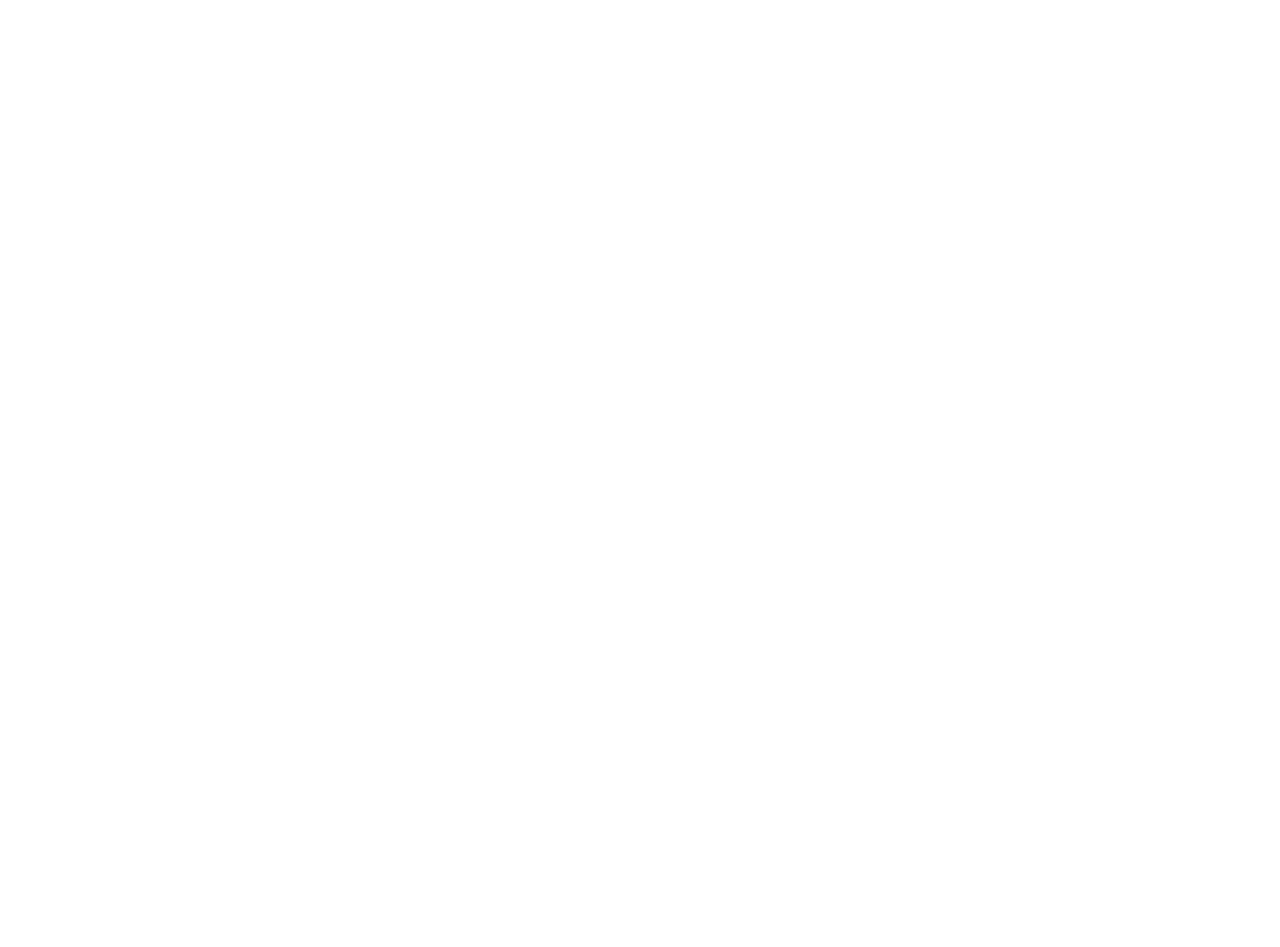
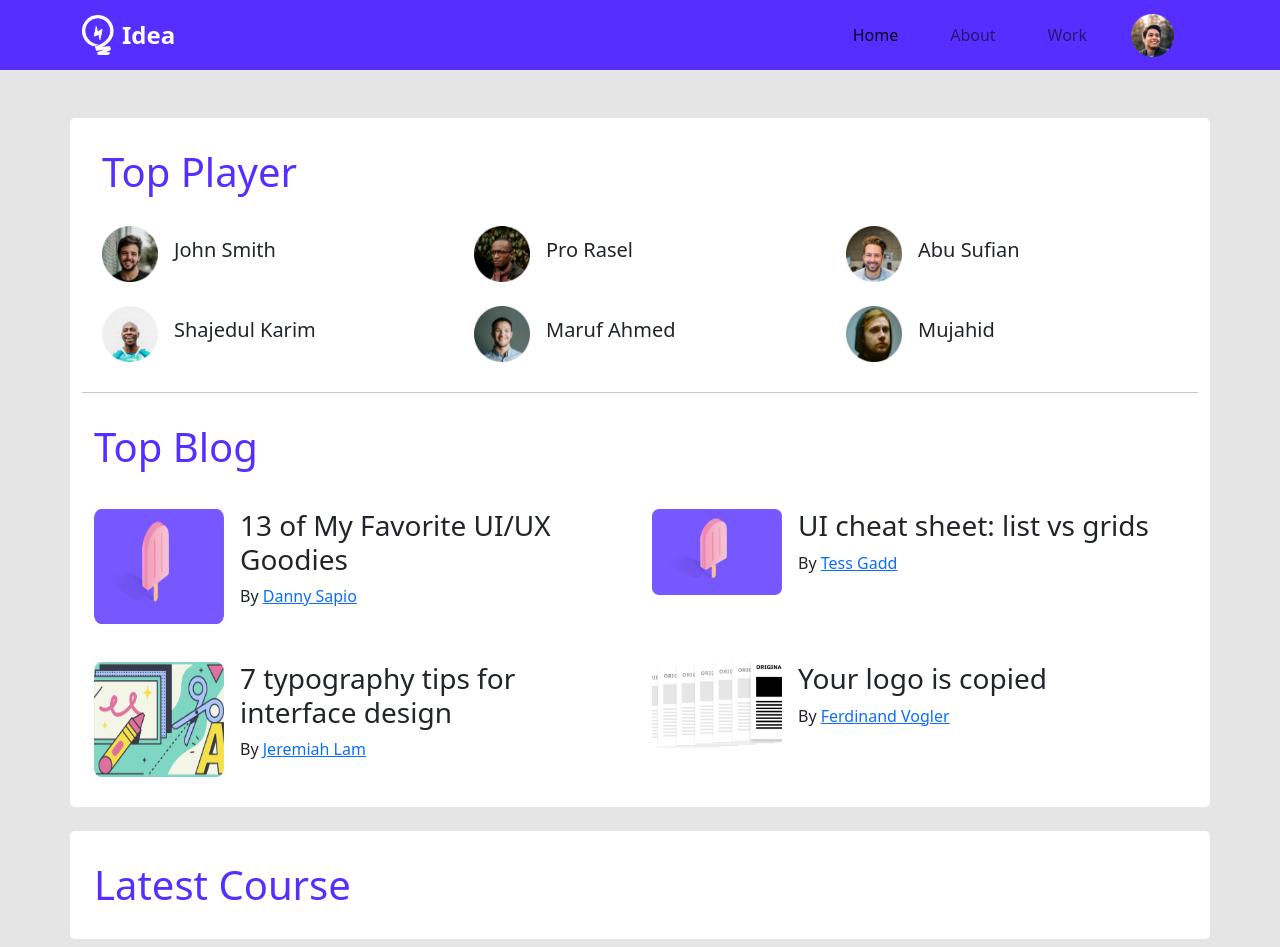
Before and after one commit to Naurozrashid/Leader-Board-Bootstrap, a plain HTML site: page index.html in a window 1280 px wide. Before the commit the page ends 800 px from the top, so only its background shows below. Drawn offline with Linux system fonts and the light colour scheme.

Commit message:
blogs add

```diff
--- /dev/null
+++ b/bootstrap-css/style.css
@@ -0,0 +1,37 @@
+body{
+    background-color: #E5E5E5;
+}
+
+
+.bg-primary{
+    background-color: #562EFF !important;
+}
+.font-color{
+    color: #FFFFFF !important;
+}
+.nav-margin{
+    margin-right: 36px;
+}
+.title-color{
+    color: #562EFF;
+}
+
+
+.mb-30{
+    margin-bottom: 30px;
+}
+.mt-30{
+    margin-top: 30px;
+}
+.ms-30{
+    margin-left: 30px;
+}
+.pb-30{
+    padding-bottom: 30px;
+}
+.pt-30{
+    padding-top: 30px;
+}
+.ps-30{
+    padding-left: 30px;
+}
--- a/index.html
+++ b/index.html
@@ -4,9 +4,147 @@
     <meta charset="UTF-8">
     <meta http-equiv="X-UA-Compatible" content="IE=edge">
     <meta name="viewport" content="width=device-width, initial-scale=1.0">
-    <title>Document</title>
+    <title>Leader Board</title>
+    <!-- boostrap <style></style> -->
+    <link rel="stylesheet" href="./bootstrap-css/css/bootstrap.min.css">
+    <!-- custom bootstrap-css -->
+    <link rel="stylesheet" href="./bootstrap-css/style.css">
 </head>
 <body>
+      <header>
+        <nav class="navbar navbar-expand-lg navbar-light bg-primary mb-5">
+            <div class="container">
+              <a class="navbar-brand d-flex align-items-center fw-bold font-color fs-4" href="#">
+                <img src="./images/icons/logo.png" alt="" width="40" class="d-inline-block align-text-top pe-2">
+                Idea
+              </a>
+              <button class="navbar-toggler" type="button" data-bs-toggle="collapse" data-bs-target="#navbarSupportedContent" aria-controls="navbarSupportedContent" aria-expanded="false" aria-label="Toggle navigation">
+                <span class="navbar-toggler-icon"></span>
+              </button>
+              <div class="collapse navbar-collapse font-color fs-6" id="navbarSupportedContent">
+                <ul class="navbar-nav ms-auto mb-2 mb-lg-0 d-flex align-items-center">
+                  <li class="nav-item">
+                    <a class="nav-link active nav-margin" aria-current="page" href="#">Home</a>
+                  </li>
+                  <li class="nav-item">
+                    <a class="nav-link nav-margin" href="#">About</a>
+                  </li>
+                  <li class="nav-item">
+                    <a class="nav-link nav-margin" href="#">Work</a>
+                  </li>
+                  <a class="navbar-brand" href="#">
+                    <img src="./images/icons/profile.png" alt="" width="51" class="d-inline-block align-text-top pe-2">
+                  </a>
 
+
+                </ul>
+
+              </div>
+            </div>
+          </nav>
+
+      </header>
+      <main>
+        <section class="container bg-white rounded-3">
+           <div class="container ms-2 mb-30">
+            <h1 class="mb-30 title-color pt-30 " >Top Player</h1>
+            <div>
+            <div class="row gy-4">
+                <div class="col-md-4 col-sm-6 d-flex align-items-center">
+                    <img width="56" src="./images/players/player-1.png" alt="">
+                    <h5 class="ms-3">John Smith</h5>
+                </div>
+                <div class="col-md-4 col-sm-6 d-flex align-items-center">
+                    <img width="56" src="./images/players/player-2.png" alt="">
+                    <h5 class="ms-3">Pro Rasel</h5>
+                </div>
+                <div class="col-md-4 col-sm-6 d-flex align-items-center">
+                    <img width="56" src="./images/players/player-3.png" alt="">
+                    <h5 class="ms-3">Abu Sufian</h5>
+                </div>
+                <div class="col-md-4 col-sm-6 d-flex align-items-center">
+                    <img width="56" src="./images/players/player-4.png" alt="">
+                    <h5 class="ms-3">Shajedul Karim</h5>
+                </div>
+                <div class="col-md-4 col-sm-6 d-flex align-items-center">
+                    <img width="56" src="./images/players/player-5.png" alt="">
+                    <h5 class="ms-3">Maruf Ahmed</h5>
+                </div>
+                <div class="col-md-4 col-sm-6 d-flex align-items-center">
+                    <img width="56" src="./images/players/player-6.png" alt="">
+                    <h5 class="ms-3">Mujahid</h5>
+                </div>
+            </div>
+
+            </div>
+           </div>
+           <hr>
+           <!-- top player end. -->
+
+           <!-- top blog -->
+         <div class="container">
+             <h1 class="title-color mt-30 pb-30" >Top Blog</h1>
+            <div class="row gy-2" >
+                <div class="col-lg-6 mb-30">
+                    <div class="d-flex" >
+                        <img width="130px" src="./images/blogs/blog-1.png" alt="">
+                    <div class="ps-3" >
+                        <h3>13 of My Favorite
+                           UI/UX Goodies</h3>
+                           <p>By <a href="#">Danny Sapio</a></p>
+                    </div>
+                </div>
+                </div>
+                <div class="col-lg-6 mb-30">
+                    <div class="d-flex" >
+                        <img width="130px" src="./images/blogs/blog-1.png" alt="">
+                    <div class="ps-3" >
+                        <h3>UI cheat sheet:
+                            list vs grids</h3>
+                           <p>By <a href="#">Tess Gadd</a></p>
+                    </div>
+                </div>
+
+            </div>
+                <div class="col-lg-6 mb-30">
+                    <div class="d-flex" >
+                        <img width="130px" src="./images/blogs/blog-3.png" alt="">
+                    <div class="ps-3" >
+                        <h3>7 typography tips
+                            for interface design</h3>
+                           <p>By <a href="#">Jeremiah Lam</a></p>
+                    </div>
+                </div>
+                </div>
+                <div class="col-lg-6 mb-30">
+                    <div class="d-flex" >
+                        <img width="130px" src="./images/blogs/blog-4.png" alt="">
+                    <div class="ps-3" >
+                        <h3>Your logo is
+                            copied</h3>
+                           <p>By <a href="#">Ferdinand Vogler</a></p>
+                    </div>
+                </div>
+
+            </div>
+
+
+         </div>
+         </div>
+
+        </section>
+        <section class="mt-4 container bg-white rounded-3">
+            <h1 class="container title-color pt-30 pb-30">Latest Course</h1>
+
+
+        </section>
+      </main>
+
+
+
+
+
+
+    <script src="./bootstrap-css/js/bootstrap.bundle.min.js"></script>
 </body>
 </html>
```
Also changed, not shown: bootstrap-css/css/bootstrap.min.css (added), bootstrap-css/js/bootstrap.bundle.min.js (added).
